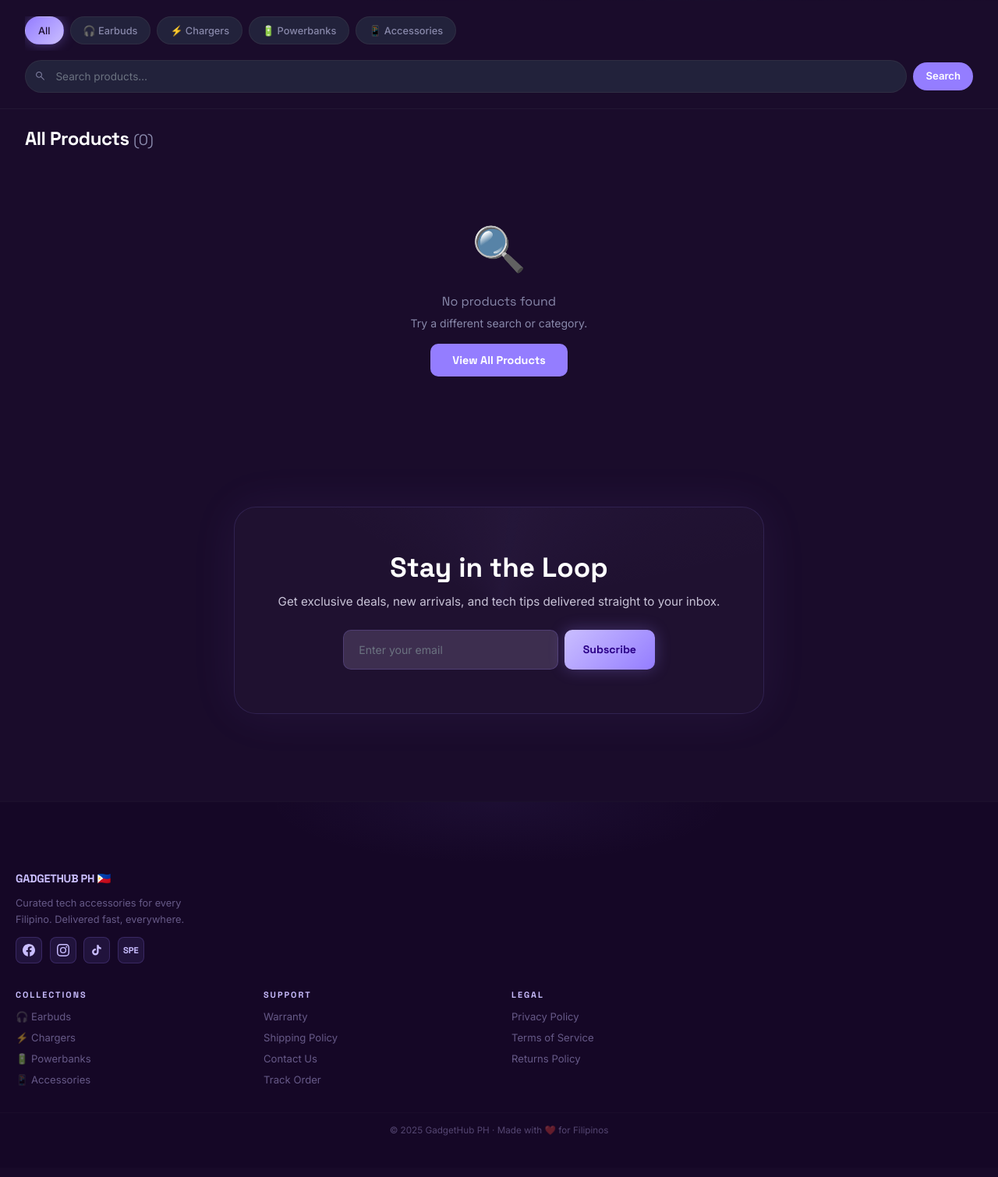
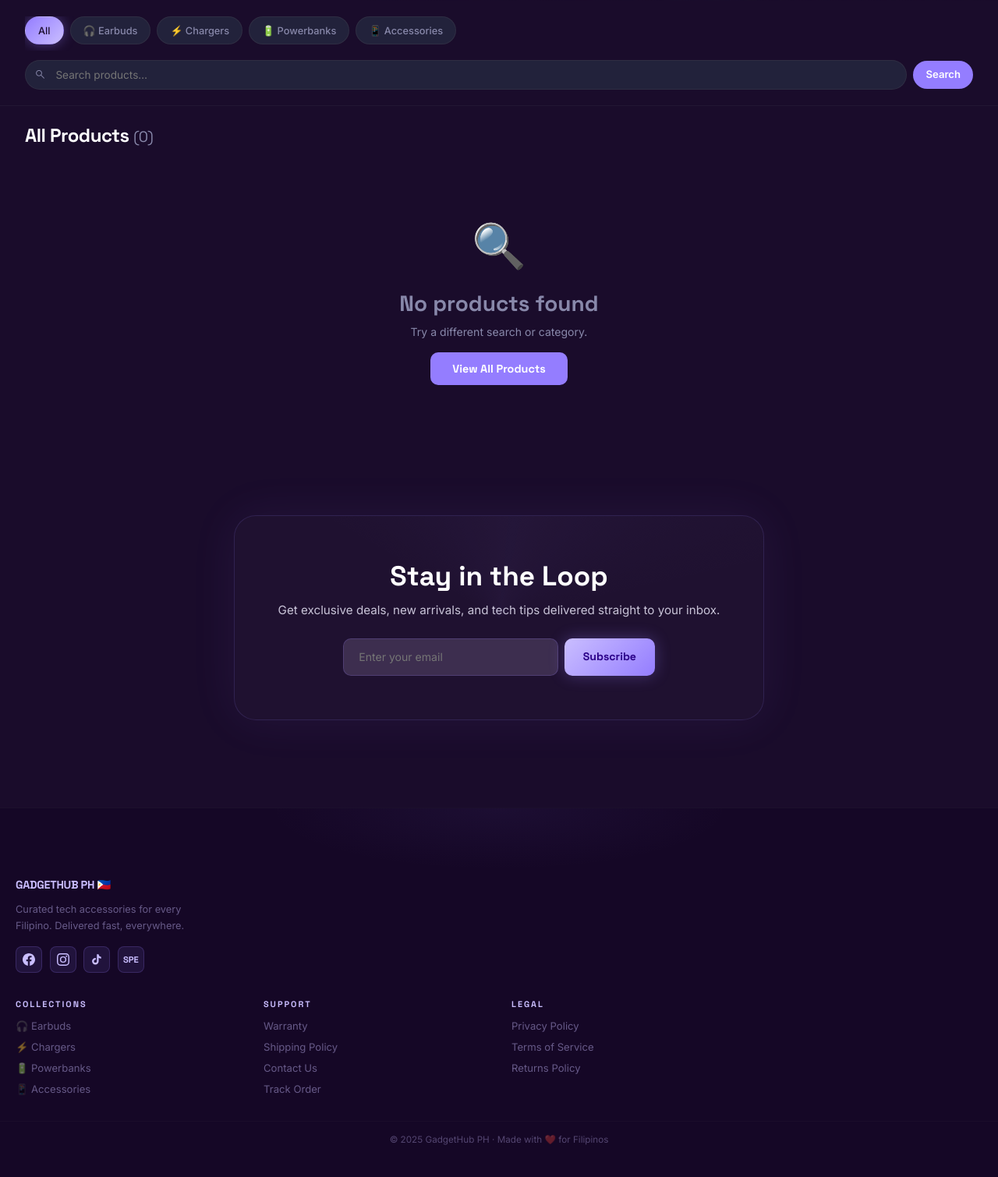
Before and after one commit to xen-hash/my-shop, a Flask app: page / in a window 1280 px wide. Shown: the part 679-2189 px from the top of the page at 78% size. Before the commit the page ends 2136 px from the top, so only its background shows below. Run offline with Flask 3, Linux system fonts and the light colour scheme; the visitor is signed in with stand-in values (Sample User, id 1); data that the repository does not hold is empty; some libraries are stand-ins or nearby versions.

Commit message:
perf: remove Tailwind CDN, fix page flash, merge fonts, cache featured products

```diff
--- a/requirements.txt
+++ b/requirements.txt
@@ -13,3 +13,4 @@
 gunicorn==22.0.0
 email-validator==2.1.1
 Flask-Mail==0.10.0
+Flask-Caching==2.3.0
--- a/routes/shop.py
+++ b/routes/shop.py
@@ -2,17 +2,33 @@
 routes/shop.py – GadgetHub PH
 ==============================
 Shop blueprint: homepage, product listing, product detail, search.
+FIXED: Simple 60-second in-memory cache for featured products.
+       No extra dependencies needed — pure Python.
 """
 
-from flask import Blueprint, render_template, request, abort
+import time
+from flask import Blueprint, render_template, request
 from models import Product
 
 shop_bp = Blueprint("shop", __name__)
 
+# ── Simple in-memory cache (no extra library needed) ─────────
+_featured_cache = {"data": None, "expires": 0}
 
-# ─────────────────────────────────────────────────────────────────────────────
+def get_featured_products():
+    """Return up to 4 in-stock products. Re-queries DB at most once per 60s."""
+    now = time.time()
+    if _featured_cache["data"] and now < _featured_cache["expires"]:
+        return _featured_cache["data"]
+    result = Product.query.filter(Product.stock > 0).limit(4).all()
+    _featured_cache["data"]    = result
+    _featured_cache["expires"] = now + 60
+    return result
+
+
+# ─────────────────────────────────────────────────────────────
 # HOME / PRODUCT LISTING
-# ─────────────────────────────────────────────────────────────────────────────
+# ─────────────────────────────────────────────────────────────
 
 @shop_bp.route("/")
 def index():
@@ -35,7 +51,7 @@
         page=page, per_page=12, error_out=False
     )
     categories = Product.CATEGORIES
-    featured   = Product.query.filter(Product.stock > 0).limit(4).all()
+    featured   = get_featured_products()
 
     return render_template(
         "index.html",
@@ -48,16 +64,16 @@
     )
 
 
-# ─────────────────────────────────────────────────────────────────────────────
+# ─────────────────────────────────────────────────────────────
 # PRODUCT DETAIL
-# ─────────────────────────────────────────────────────────────────────────────
+# ─────────────────────────────────────────────────────────────
 
 @shop_bp.route("/product/<int:product_id>")
 def product_detail(product_id):
-    product  = Product.query.get_or_404(product_id)
-    related  = Product.query.filter(
+    product = Product.query.get_or_404(product_id)
+    related = Product.query.filter(
         Product.category == product.category,
-        Product.id != product.id
+        Product.id       != product.id
     ).limit(4).all()
 
     return render_template(
--- a/static/css/main.css
+++ b/static/css/main.css
@@ -3,7 +3,12 @@
    Aesthetic: Dark-accented tech store with neon violet punch
    ============================================================ */
 
-@import url('https://fonts.googleapis.com/css2?family=Syne:wght@400;600;700;800&family=DM+Sans:wght@300;400;500;600&display=swap');
+/* Page fade-in animation — replaces the JS opacity:0/window.load hack */
+@keyframes pageIn {
+  from { opacity: 0; transform: translateY(5px); }
+  to   { opacity: 1; transform: translateY(0);   }
+}
+body { animation: pageIn 0.3s ease forwards; }
 
 /* ── Variables ─────────────────────────────────────────────── */
 :root {
--- a/static/js/main.js
+++ b/static/js/main.js
@@ -2,13 +2,6 @@
    Enhanced with: ripple clicks, magnetic hover, stagger reveal,
    cart badge bounce, and smooth page transitions.
 */
-
-// ── Page entrance transition ─────────────────────────────────
-document.body.style.opacity = '0';
-document.body.style.transition = 'opacity 0.35s ease';
-window.addEventListener('load', () => {
-  document.body.style.opacity = '1';
-});
 
 // Smooth exit on nav links
 document.querySelectorAll('a[href]').forEach(link => {
@@ -20,7 +13,9 @@
     if (dest && dest !== window.location.href) {
       e.preventDefault();
       document.body.style.opacity = '0';
-      setTimeout(() => window.location.href = dest, 280);
+      document.body.style.opacity = '0';
+      document.body.style.transition = 'opacity 0.22s ease';
+      setTimeout(() => window.location.href = dest, 220);
     }
   });
 });
--- a/templates/base.html
+++ b/templates/base.html
@@ -4,28 +4,12 @@
   <meta charset="UTF-8" />
   <meta name="viewport" content="width=device-width, initial-scale=1.0"/>
   <title>{% block title %}GadgetHub PH{% endblock %}</title>
-  <link href="https://fonts.googleapis.com/css2?family=Space+Grotesk:wght@300..700&family=Inter:wght@300..700&display=swap" rel="stylesheet"/>
-  <link href="https://fonts.googleapis.com/css2?family=Material+Symbols+Outlined:wght,FILL@100..700,0..1&display=swap" rel="stylesheet"/>
+  <link rel="preconnect" href="https://fonts.googleapis.com">
+  <link rel="preconnect" href="https://fonts.gstatic.com" crossorigin>
+  <link rel="preconnect" href="https://cdn.jsdelivr.net">
+  <link href="https://fonts.googleapis.com/css2?family=Space+Grotesk:wght@300..700&family=Inter:wght@300..700&family=Material+Symbols+Outlined:wght,FILL@100..700,0..1&display=swap" rel="stylesheet"/>
   <link href="https://cdn.jsdelivr.net/npm/bootstrap@5.3.0/dist/css/bootstrap.min.css" rel="stylesheet"/>
   <link href="https://cdn.jsdelivr.net/npm/bootstrap-icons@1.11.0/font/bootstrap-icons.css" rel="stylesheet"/>
-  <script src="https://cdn.tailwindcss.com?plugins=forms,container-queries"></script>
-  <script>
-    tailwind.config = {
-      darkMode:"class",
-      theme:{ extend:{
-        colors:{
-          "on-surface":"#eedbff","on-background":"#eedbff","surface-container-low":"#231534",
-          "primary-fixed-dim":"#cabeff","surface-container-highest":"#3d2e4f",
-          "outline":"#938ea1","outline-variant":"#484555","on-primary":"#32009a",
-          "on-surface-variant":"#c9c4d8","background":"#1a0c2b","surface":"#1a0c2b",
-          "surface-container":"#271938","surface-container-lowest":"#150726",
-          "surface-container-high":"#322343","primary":"#cabeff",
-          "on-primary-container":"#2b0088","primary-container":"#947dff","surface-bright":"#413353",
-        },
-        fontFamily:{"headline":["Space Grotesk","sans-serif"],"body":["Inter","sans-serif"]},
-      }},
-    }
-  </script>
   <link rel="stylesheet" href="{{ url_for('static', filename='css/main.css') }}">
   <style>
     .material-symbols-outlined{font-variation-settings:'FILL' 0,'wght' 300,'GRAD' 0,'opsz' 24;vertical-align:middle;}
@@ -184,8 +168,7 @@
     {% else %}
       <a href="{{ url_for('auth.login') }}" class="gh-link d-none d-md-inline" style="color:rgba(202,190,255,.7);">Login</a>
       <a href="{{ url_for('auth.register') }}"
-         class="d-none d-md-inline px-3 py-2 rounded-lg text-sm font-bold no-underline"
-         style="background:#947dff;color:#fff;font-family:'Space Grotesk',sans-serif;font-size:.8rem;">Sign Up</a>
+         style="display:inline;padding:.45rem .9rem;border-radius:.5rem;font-size:.8rem;font-weight:700;text-decoration:none;background:#947dff;color:#fff;font-family:'Space Grotesk',sans-serif;">Sign Up</a>
     {% endif %}
     <button class="gh-hamburger" onclick="openDrawer()" aria-label="Open menu">
       <span class="material-symbols-outlined" style="font-size:1.6rem;">menu</span>
@@ -254,7 +237,7 @@
   <!-- FOOTER -->
   <footer class="gh-footer">
     <div class="gh-footer-grid">
-      <div style="grid-column:1/-1;" class="sm:col-auto">
+      <div style="grid-column:1/-1;">
         <div class="gh-footer-col-title" style="font-size:.9rem;letter-spacing:-.3px;">GadgetHub PH 🇵🇭</div>
         <p style="color:rgba(202,190,255,.45);font-size:.8rem;line-height:1.6;max-width:260px;">
           Curated tech accessories for every Filipino. Delivered fast, everywhere.
@@ -299,7 +282,7 @@
   </footer>
 </div>
 
-<script src="https://cdn.jsdelivr.net/npm/bootstrap@5.3.0/dist/js/bootstrap.bundle.min.js"></script>
+<script src="https://cdn.jsdelivr.net/npm/bootstrap@5.3.0/dist/js/bootstrap.bundle.min.js" defer></script>
 <script>
   // ── Scroll progress bar ──────────────────────────────────────
   const progressBar = document.getElementById('scroll-progress');
@@ -307,7 +290,6 @@
     const scrollTop = document.documentElement.scrollTop;
     const scrollHeight = document.documentElement.scrollHeight - document.documentElement.clientHeight;
     progressBar.style.width = (scrollTop / scrollHeight * 100) + '%';
-    // Nav scroll class
     document.querySelector('.gh-nav').classList.toggle('scrolled', scrollTop > 20);
   }, { passive: true });
 
```
